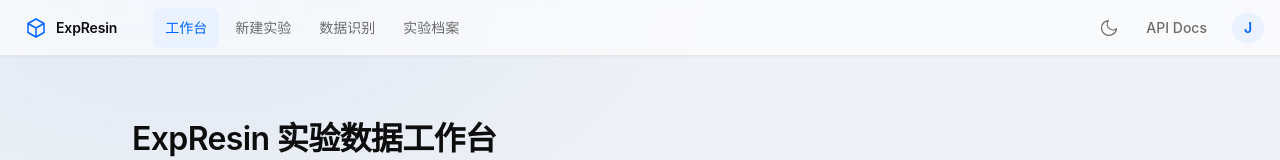
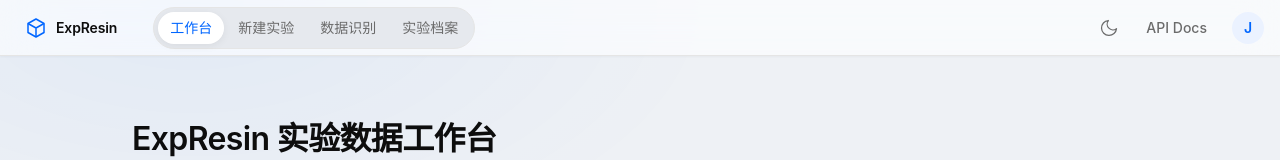
Before and after one commit to leesirleesirlee-star/ExpResin, a Vue app in the folder expresin-portal/: page /#/ in a window 1280 px wide. Shown: the top 160 px of the page. Built offline with nearby package versions, Linux system fonts and the light colour scheme; no server answers.

Commit message:
feat(portal): add segmented nav slider, brand tooltip and separated workbench panes

```diff
--- a/expresin-portal/src/components/AppHeader.vue
+++ b/expresin-portal/src/components/AppHeader.vue
@@ -1,4 +1,5 @@
 <script setup>
+import { ref, reactive, watch, onMounted, onBeforeUnmount, nextTick } from 'vue'
 import { useRoute } from 'vue-router'
 import { useTheme } from '../composables/useTheme.js'
 
@@ -15,12 +16,37 @@
 function isActive(to) {
   return to === '/' ? route.path === '/' : route.path.startsWith(to)
 }
+
+/* 分段控件滑块：测量激活链接的位置与宽度，transform 平移过去 */
+const navEl = ref(null)
+const slider = reactive({ x: 0, w: 0, ready: false })
+
+async function updateSlider() {
+  await nextTick()
+  const nav = navEl.value
+  if (!nav) return
+  const active = nav.querySelector('.nav-link.is-active')
+  if (!active) {
+    slider.ready = false
+    return
+  }
+  slider.x = active.offsetLeft
+  slider.w = active.offsetWidth
+  slider.ready = true
+}
+
+watch(() => route.path, updateSlider)
+onMounted(() => {
+  updateSlider()
+  window.addEventListener('resize', updateSlider)
+})
+onBeforeUnmount(() => window.removeEventListener('resize', updateSlider))
 </script>
 
 <template>
   <header class="header">
     <div class="left">
-      <RouterLink to="/" class="brand-wrap">
+      <RouterLink to="/" class="brand-wrap" data-tip="回到工作台" aria-label="回到工作台">
         <span class="logo" aria-hidden="true">
           <svg viewBox="0 0 24 24" fill="none" stroke="currentColor" stroke-linejoin="round">
             <path d="M12 3 20 7.5v9L12 21 4 16.5v-9L12 3Z" />
@@ -30,7 +56,16 @@
         <span class="brand">ExpResin</span>
       </RouterLink>
 
-      <nav class="nav" aria-label="主导航">
+      <nav ref="navEl" class="nav" aria-label="主导航">
+        <span
+          class="nav-slider"
+          aria-hidden="true"
+          :style="{
+            transform: `translateX(${slider.x}px)`,
+            width: `${slider.w}px`,
+            opacity: slider.ready ? 1 : 0,
+          }"
+        ></span>
         <RouterLink
           v-for="l in links"
           :key="l.to"
@@ -75,8 +110,8 @@
   height: var(--topbar-h);
   padding: 0 var(--space-4);
   background: var(--glass-bg);
-  backdrop-filter: blur(var(--glass-blur));
-  -webkit-backdrop-filter: blur(var(--glass-blur));
+  backdrop-filter: blur(var(--glass-blur)) saturate(var(--glass-saturate));
+  -webkit-backdrop-filter: blur(var(--glass-blur)) saturate(var(--glass-saturate));
   border-bottom: 1px solid var(--border-subtle);
   box-shadow: var(--shadow-xs);
   z-index: var(--z-header);
@@ -94,6 +129,7 @@
 }
 
 .brand-wrap {
+  position: relative;
   display: flex;
   align-items: center;
   gap: var(--space-2);
@@ -104,6 +140,29 @@
 }
 .brand-wrap:hover {
   background: var(--bg-tertiary);
+}
+/* 悬停提示：「回到工作台」 */
+.brand-wrap::after {
+  content: attr(data-tip);
+  position: absolute;
+  top: calc(100% + 6px);
+  left: 50%;
+  transform: translate(-50%, -2px);
+  padding: var(--space-1) var(--space-2);
+  border-radius: var(--radius-md);
+  background: var(--text-primary);
+  color: var(--bg-primary);
+  font-size: 12px;
+  line-height: 1.5;
+  white-space: nowrap;
+  opacity: 0;
+  pointer-events: none;
+  transition: opacity var(--duration-fast) var(--ease-standard),
+    transform var(--duration-fast) var(--ease-standard);
+}
+.brand-wrap:hover::after {
+  opacity: 1;
+  transform: translate(-50%, 0);
 }
 
 .logo {
@@ -125,31 +184,50 @@
   letter-spacing: -0.01em;
 }
 
+/* 分段控件：圆角矩形轨道以 --nav-track 与顶栏拉开对比，滑块在激活项之间快速平移 */
 .nav {
+  position: relative;
   display: flex;
   align-items: center;
-  gap: var(--space-1);
+  gap: 2px;
   margin-left: var(--space-4);
+  padding: 4px;
+  border: 1px solid var(--border-subtle);
+  border-radius: var(--radius-full);
+  background: var(--nav-track);
+}
+
+.nav-slider {
+  position: absolute;
+  top: 4px;
+  bottom: 4px;
+  left: 0;
+  border-radius: var(--radius-full);
+  background: var(--surface-card);
+  box-shadow: var(--shadow-sm);
+  pointer-events: none;
+  transition: transform var(--duration-fast) var(--ease-standard),
+    width var(--duration-fast) var(--ease-standard),
+    opacity var(--duration-fast) var(--ease-standard);
 }
 
 .nav-link {
+  position: relative;
+  z-index: 1;
   display: inline-flex;
   align-items: center;
-  min-height: 40px;
+  min-height: 32px;
   padding: 0 var(--space-3);
-  border-radius: var(--radius-md);
+  border-radius: var(--radius-full);
   font: var(--text-sm);
   color: var(--text-secondary);
   text-decoration: none;
-  transition: background var(--duration-fast) var(--ease-standard),
-    color var(--duration-fast) var(--ease-standard);
+  transition: color var(--duration-fast) var(--ease-standard);
 }
 .nav-link:hover {
-  background: var(--bg-tertiary);
   color: var(--text-primary);
 }
 .nav-link.is-active {
-  background: var(--accent-subtle);
   color: var(--accent);
   font-weight: 500;
 }
--- a/expresin-portal/src/components/MappingInspector.vue
+++ b/expresin-portal/src/components/MappingInspector.vue
@@ -370,8 +370,8 @@
   padding: var(--space-3) var(--space-4);
   border-top: 1px solid var(--border-subtle);
   background: var(--glass-bg-strong);
-  backdrop-filter: blur(var(--glass-blur));
-  -webkit-backdrop-filter: blur(var(--glass-blur));
+  backdrop-filter: blur(var(--glass-blur)) saturate(var(--glass-saturate));
+  -webkit-backdrop-filter: blur(var(--glass-blur)) saturate(var(--glass-saturate));
 }
 .block-btn {
   width: 100%;
--- a/expresin-portal/src/components/MetadataInspector.vue
+++ b/expresin-portal/src/components/MetadataInspector.vue
@@ -371,8 +371,8 @@
   padding: var(--space-3) var(--space-4);
   border-top: 1px solid var(--border-subtle);
   background: var(--glass-bg-strong);
-  backdrop-filter: blur(var(--glass-blur));
-  -webkit-backdrop-filter: blur(var(--glass-blur));
+  backdrop-filter: blur(var(--glass-blur)) saturate(var(--glass-saturate));
+  -webkit-backdrop-filter: blur(var(--glass-blur)) saturate(var(--glass-saturate));
 }
 .block-btn {
   width: 100%;
--- a/expresin-portal/src/layouts/WorkbenchLayout.vue
+++ b/expresin-portal/src/layouts/WorkbenchLayout.vue
@@ -224,15 +224,22 @@
 .panes {
   display: grid;
   grid-template-columns: var(--chat-col, var(--chat-w)) minmax(0, 1fr) var(--inspector-col, var(--inspector-w));
+  gap: var(--space-3);
+  padding: var(--space-3);
   min-height: 0;
   transition: grid-template-columns var(--duration-normal) var(--ease-standard);
 }
+/* 每栏独立成卡片：边框 + 圆角 + 细阴影，栏间以画布灰分隔 */
 .pane {
   display: flex;
   flex-direction: column;
   min-height: 0;
   min-width: 0;
   overflow: hidden;
+  border: 1px solid var(--border-subtle);
+  border-radius: var(--radius-lg);
+  background: var(--surface-card);
+  box-shadow: var(--shadow-sm);
 }
 .pane > :deep(*) {
   flex: 1;
@@ -242,13 +249,6 @@
 /* 折叠态：保留 48px 图标条，而不是整栏消失（规范 §3.3 / changelog §2） */
 .pane--collapsed {
   align-items: center;
-  background: var(--bg-secondary);
-}
-.pane--chat.pane--collapsed {
-  border-right: 1px solid var(--border-subtle);
-}
-.pane--inspector.pane--collapsed {
-  border-left: 1px solid var(--border-subtle);
 }
 .rail {
   display: flex;
```
